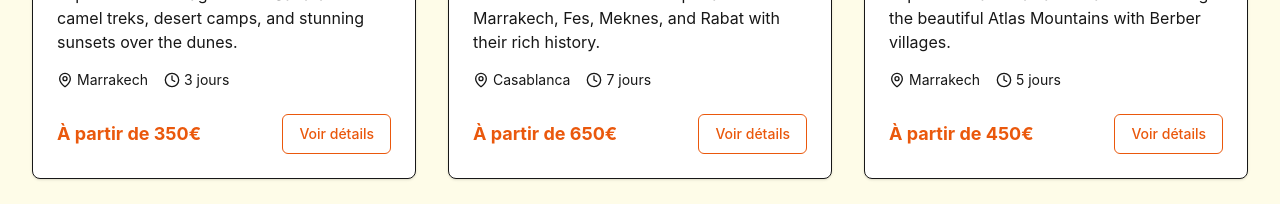
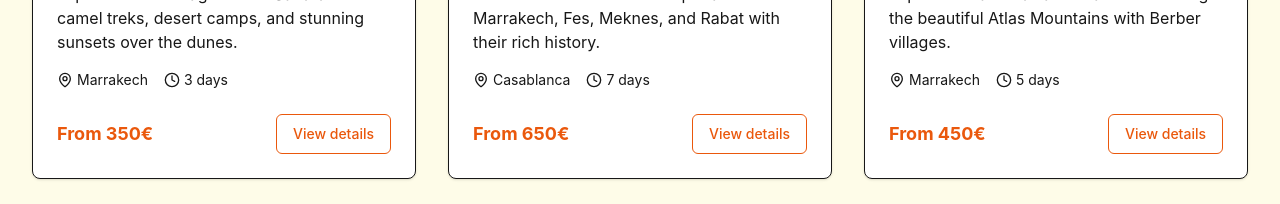
Before and after one commit to sabriomar98/travak_morroco_v1, a Next.js app: page /en in a window 1280 px wide. Shown: the part 571-775 px from the top of the page. Built offline with nearby package versions, Linux system fonts and the light colour scheme.

Commit message:
Fix internationalization in ActivityCard component
Co-authored-by: sabriomar98 <87100466+sabriomar98@users.noreply.github.com>

```diff
--- a/components/ActivityCard.tsx
+++ b/components/ActivityCard.tsx
@@ -14,6 +14,21 @@ interface ActivityCardProps {
 }
 
 export default function ActivityCard({ activity, locale }: ActivityCardProps) {
+  const text = {
+    fr: {
+      days: (n: number) => `${n} jour${n > 1 ? 's' : ''}`,
+      from: 'À partir de',
+      details: 'Voir détails'
+    },
+    en: {
+      days: (n: number) => `${n} day${n > 1 ? 's' : ''}`,
+      from: 'From',
+      details: 'View details'
+    }
+  };
+
+  const t = text[locale as 'fr' | 'en'] || text.en;
+
   return (
     <motion.div
       whileHover={{
@@ -53,7 +68,7 @@ export default function ActivityCard({ activity, locale }: ActivityCardProps) {
             {activity.durationDays && (
               <div className="flex items-center gap-1">
                 <Clock className="h-4 w-4" />
-                <span>{activity.durationDays} jour{activity.durationDays > 1 ? 's' : ''}</span>
+                <span>{t.days(activity.durationDays)}</span>
               </div>
             )}
           </div>
@@ -62,12 +77,12 @@ export default function ActivityCard({ activity, locale }: ActivityCardProps) {
         <CardFooter className="flex items-center justify-between">
           {activity.price && (
             <div className="text-lg font-bold text-primary">
-              À partir de {activity.price}€
+              {t.from} {activity.price}€
             </div>
           )}
           <Link href={`/${locale}/activities/${activity.slug}`}>
             <Button variant="outline" className="group-hover:bg-primary group-hover:text-white transition-colors">
-              Voir détails
+              {t.details}
             </Button>
           </Link>
         </CardFooter>
```
